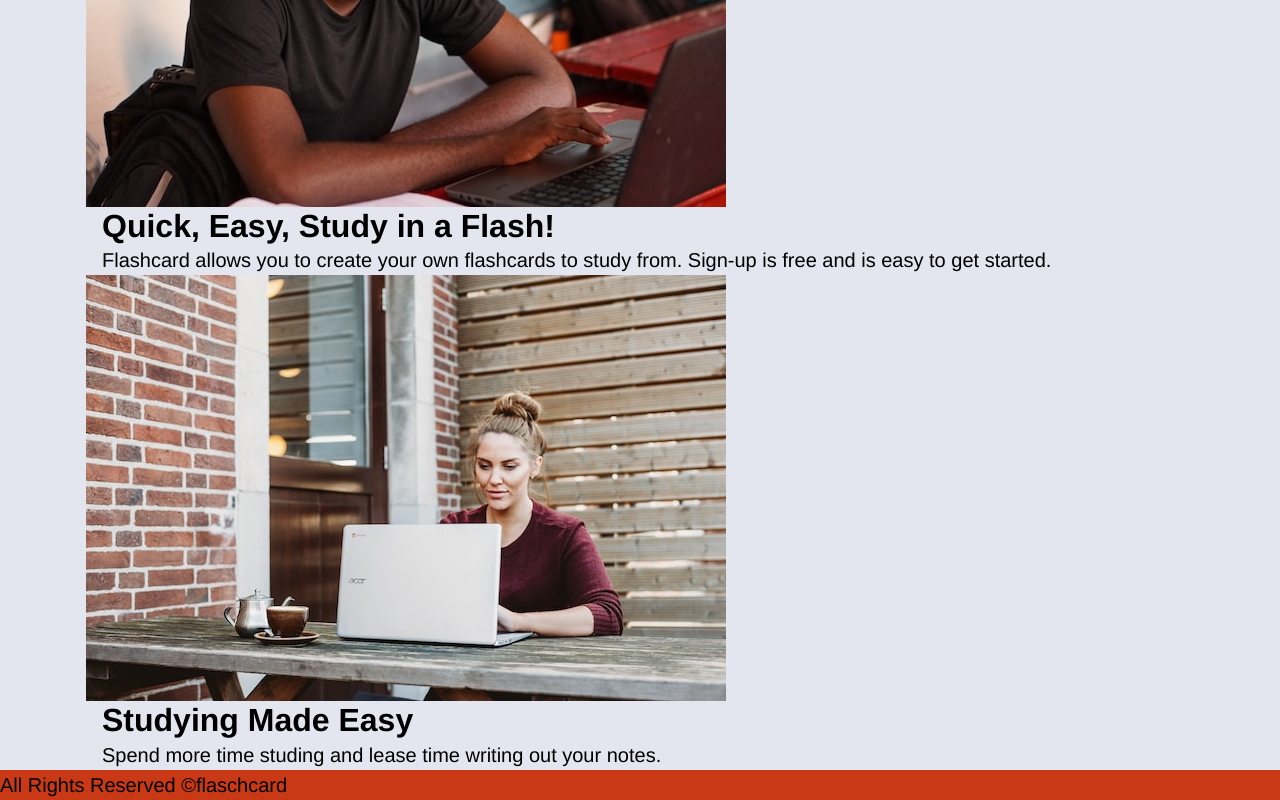
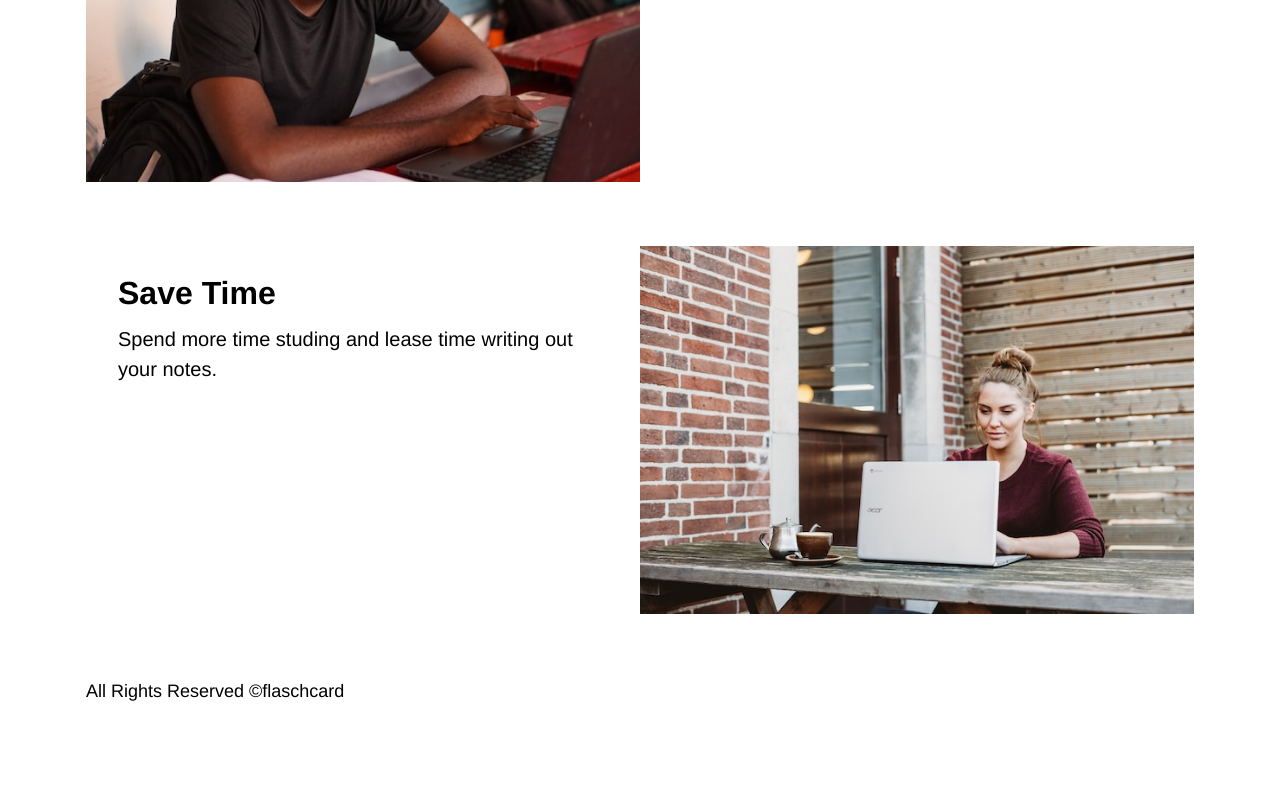
Before and after one commit to Teronbullock/flashlearn-mern, a React (Vite) app: page / in a window 1280 px wide. Shown: the part 1020-1820 px from the top of the page. After the commit the page ends 1757 px from the top, so only its background shows below. Built offline with nearby package versions, Linux system fonts and the light colour scheme.

Commit message:
add homepage

```diff
--- a/src/assets/scss/_global.scss
+++ b/src/assets/scss/_global.scss
@@ -9,7 +9,6 @@
 
 html {
   font-size: 16px;
-  background-color: var.$color-primary;
 }
 
 html,
--- a/src/components/Section-Feat/Section-Feat.tsx
+++ b/src/components/Section-Feat/Section-Feat.tsx
@@ -1,17 +1,37 @@
-export default function SectionFeat({img, title, copy}) {
+import './section-feat.scss';
+
+interface sectionFeatProps {
+  img: {
+    src: string;
+    alt: string;
+  };
+  title: string;
+  copy: string;
+  classObj?: {
+    section?: string;
+    container?: string;
+  };
+}
+
+export default function SectionFeat({
+  img,
+  title,
+  copy,
+  classObj = { section: '', container: ''}
+} : sectionFeatProps): JSX.Element {
   return (
-    <section className="section section-feature">
-      <div className="container">
-        <div className="section__header">
+    <section className={`section section-feature ${classObj.section}`}>
+      <div className={`container ${classObj.container}`}>
+        <div className='section__header md:w-[50%]'>
           <img className='img' src={img.src} alt={img.alt} />
         </div>
-        <div className="section__content">
-          <div className="container">
-            <div className="section__content-header">
-              <h2 className="section__content-title">{title}</h2>
+        <div className='section__content p-4 md:w-[50%]'>
+          <div className='container'>
+            <div className='section__content-header'>
+              <h2 className='section__content-title my-3'>{title}</h2>
             </div>
-            <div className="section__content-cody">
-              <p className="section__content-copy">{copy}</p>
+            <div className='section__content-body pb-5'>
+              <p className='section__content-copy'>{copy}</p>
             </div>
           </div>
         </div>
--- /dev/null
+++ b/src/components/Section-Feat/section-feat.scss
@@ -0,0 +1,130 @@
+// home
+
+@use '../../assets/scss/01-helpers/variables' as var;
+@use '../../assets/scss/01-helpers/breakpoints' as bp;
+
+.section {
+  color: var.$color-black;
+}
+
+
+.section-feature {
+  background-color: var.$color-white;
+}
+
+
+.section-page-header {
+  background-color: var.$color-dark-shade;
+  color: var.$color-white;
+  position: relative;
+
+  &::before {
+    content: '';
+    position: absolute;
+    top: 0;
+    left: 0;
+    width: 100%;
+    height: 100%;
+    background-blend-mode: multiply;
+    background-color: rgba(0, 0, 0, 0.4);
+  }
+
+}
+
+
+.section-page-header--home {
+  background: url("../img/anthony-riera-kylWNDQFd5A-unsplash.jpg") no-repeat 50% 50% / cover;
+
+  &::before {
+    @include bp.media-breakpoint-up(sm) {
+      background: linear-gradient(to right, rgba(0, 0, 0, 1.0) 15%, rgba(0, 0, 0, 0.6) 30%, rgba(0, 0, 0, 0) 35%);
+    }
+
+    @include bp.media-breakpoint-up(lg) {
+      background: linear-gradient(to right, rgba(0, 0, 0, 1.0) 25%, rgba(0, 0, 0, 0.8) 32%, rgba(0, 0, 0, 0) 42%);
+    }
+  }
+}
+
+
+.section-page-header--set {
+  background: url(../img/thisisengineering-raeng-ccpOiDUmeo0-unsplash.jpg) no-repeat 90% 50% / cover;
+
+  @include bp.media-breakpoint-up(md) {
+    background: url(../img/thisisengineering-raeng-ccpOiDUmeo0-unsplash.jpg) no-repeat 50% 50% / cover;
+  }
+}
+
+
+.section-page-header--card-form {
+  background: url(../img/lala-azizli-qANvvc543Tg-unsplash.jpg) no-repeat 50% 20% / cover;
+}
+
+
+.section-page-header--create-set {
+  position: relative;
+  background: url("../img/christina-wocintechchat-com-vLwH8bWoi_8-unsplash.jpg") no-repeat 10% 40% / cover;
+
+  @include bp.media-breakpoint-up(md) {
+    background: url("../img/christina-wocintechchat-com-vLwH8bWoi_8-unsplash.jpg") no-repeat 50% 40% / cover;
+  }
+}
+
+
+.section-page-header__container {
+  min-height: calc(50vh - 3.75rem);
+
+  @include bp.media-breakpoint-up(md) {
+    min-height: calc(100vh - 3.75rem);
+    min-height: 560px;
+  }
+}
+
+
+.section-page-header__container--alt {
+  min-height: calc(60vh - 3.75rem);
+
+  @media(orientation: landscape) and (max-height: 512px) {
+    min-height: calc(97vh - 3.75rem);
+  }
+
+}
+
+
+.section-page-header__content {
+  padding-left: 1rem;
+  padding-right: 1rem;
+  left: 0;
+  bottom: 1.5rem;
+
+  @include bp.media-breakpoint-up(md) {
+    bottom: 2rem;
+  }
+}
+
+
+.section-page-header__content-create-set {
+  bottom: 5rem;
+}
+
+
+.section-page-header__content--atl {
+
+  @include bp.media-breakpoint-up(md) {
+    width: 37%;
+  }
+}
+
+.section-page-header__content--set {
+  bottom: 1.25rem;
+}
+
+.section-flash-card {
+  min-height: calc(100vh - 3.74rem);
+}
+
+// .section-page-header__actions--set {
+//   display: grid;
+//   grid-template-columns: repeat(3, 1fr);
+//   row-gap: 1rem;
+// }
--- a/src/layouts/Footer/Footer.tsx
+++ b/src/layouts/Footer/Footer.tsx
@@ -1,7 +1,9 @@
+import './footer.scss';
+
 export default function Footer() {
   return(
     <footer className='footer'>
-      <div className="contaienr">
+      <div className="container">
         <p>All Rights Reserved &copy;flaschcard</p>
       </div>
     </footer>
--- /dev/null
+++ b/src/layouts/Footer/footer.scss
@@ -0,0 +1,18 @@
+//  footer
+
+@use '../../assets/scss/01-helpers/variables' as var;
+@use '../../assets/scss/01-helpers/breakpoints' as bp;
+
+.footer {
+  width: 100%;
+  margin-top: auto;
+  padding: 1rem;
+  color: var.$color-black;
+  background-color: var.$color-white;
+
+}
+
+.footer p {
+  margin: 1rem 0;
+  font-size: 1.125rem;
+}
--- a/src/layouts/Hero/Hero.tsx
+++ b/src/layouts/Hero/Hero.tsx
@@ -14,7 +14,7 @@ export default function Hero({heroAriaLabel, content}: HeroProps): JSX.Element {
   return(
     <section className="hero" aria-label={`${heroAriaLabel}`}>
       <div className="hero__container container h-full relative mx-auto">
-        <div className="hero_content absolute left-0 bottom-[15%] sm:max-w-[250px] bottom-[10%] md:max-w-[205px] lg:max-w-[375px] xl:max-w-[500px] px-4">
+        <div className="hero_content absolute left-0 bottom-[15%] sm:max-w-[250px] sm:bottom-[10%] md:max-w-[205px] lg:max-w-[375px] xl:max-w-[500px] xl:px-4">
           <h1 className="hero_title text-white mb-6">{content.title}</h1>
           <p className="hero__copy">{content.copy}</p>
           <Btn
--- a/src/routes/Home/Home.tsx
+++ b/src/routes/Home/Home.tsx
@@ -13,20 +13,27 @@ export default function Home() {
         }}
       />
       <SectionFeat
+        classObj={{
+          section: 'py-8',
+          container: 'md:flex'
+        }}
         img={{
           src: '/assets/img/kojo-kwarteng-KUzlAah2dog-unsplash.jpg',
           alt: 'Image of a person studying using a laptop. Photo by Kojo Kwarteng on Unsplash'
         }}
-        title='Quick, Easy, Study in a Flash!'
-        copy='Flashcard allows you to create your own flashcards to study from.
-              Sign-up is free and is easy to get started. '
+        title='Studying Made Easy'
+        copy='Flashcard allows you to create your own flashcards to study from. Sign-up is free and is easy to get started.'
       />
       <SectionFeat
+        classObj={{
+          section: 'py-8',
+          container: 'md:flex md:flex-row-reverse'
+        }}
         img={{
           src: '/assets/img/anete-lusina--4Wi_ii6StY-unsplash.jpg',
           alt: 'Image of a person studying using a laptop. Photo by Anete Lūsiņa on Unsplash'
         }}
-        title='Studying Made Easy'
+        title='Save Time'
         copy='Spend more time studing and lease time writing out your notes.'
       />
     </main>
```
